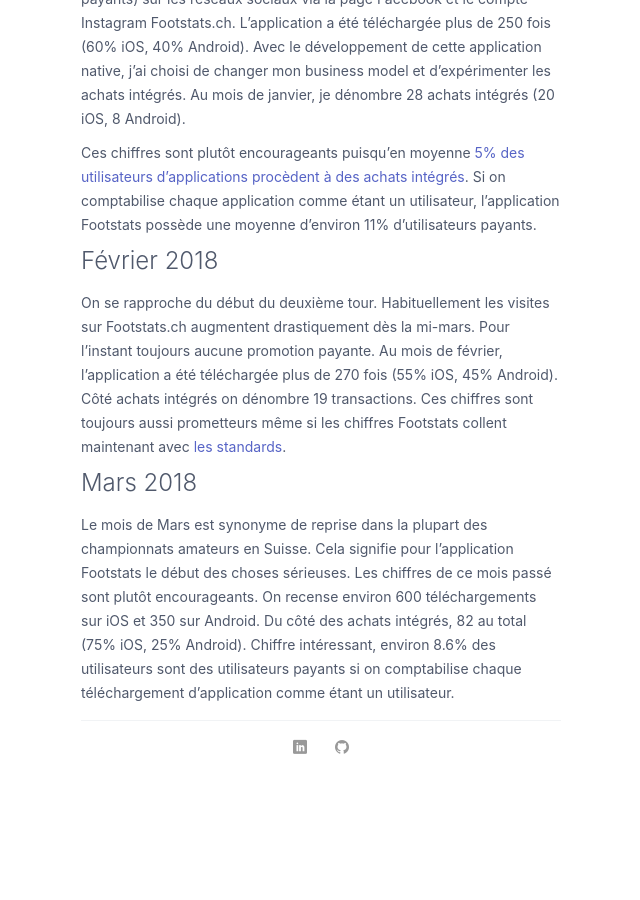
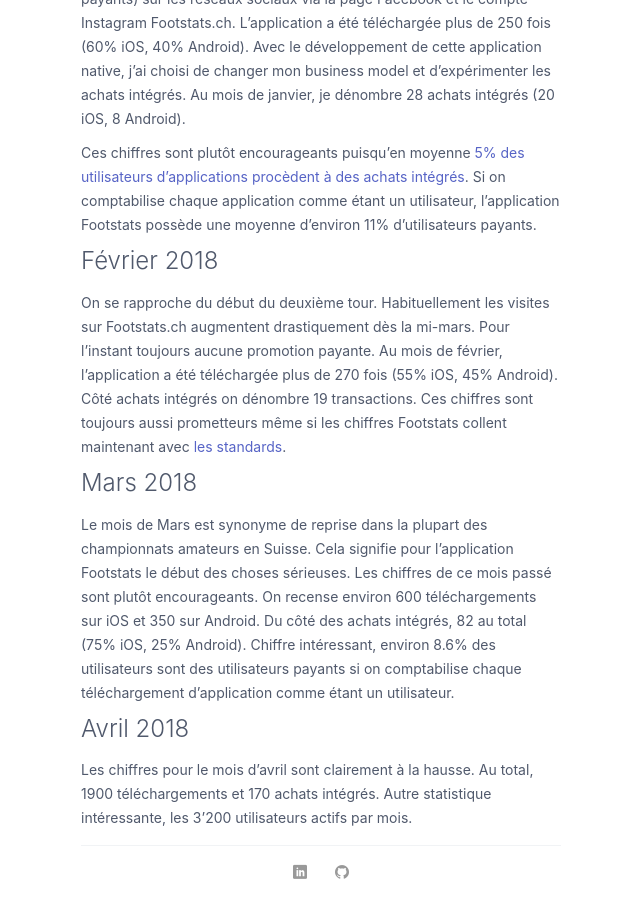
Before and after one commit to camel113/camel113.github.io, a Jekyll site: the page built from _posts/2017-11-02-lancement-d-un-nouveau-produit-avec-mvp.md, in a window 1280 px wide and 900 px high, scrolled down 2938 px. Shown: the whole window, without its empty margins (319-959 px from the left). Built offline with Jekyll 4.4.1, drawn with Linux system fonts in a browser that asks for light colours; some web fonts are replaced; a script that is not in the unit is left out; before the commit the page ends 3713 px from its top, so only the background shows below that.

Commit message:
Update MVP post

```diff
--- a/_posts/2017-11-02-lancement-d-un-nouveau-produit-avec-mvp.md
+++ b/_posts/2017-11-02-lancement-d-un-nouveau-produit-avec-mvp.md
@@ -48,3 +48,6 @@ On se rapproche du début du deuxième tour. Habituellement les visites sur Foot
 
 #### Mars 2018
 Le mois de Mars est synonyme de reprise dans la plupart des championnats amateurs en Suisse. Cela signifie pour l'application Footstats le début des choses sérieuses. Les chiffres de ce mois passé sont plutôt encourageants. On recense environ 600 téléchargements sur iOS et 350 sur Android. Du côté des achats intégrés, 82 au total (75% iOS, 25% Android). Chiffre intéressant, environ 8.6% des utilisateurs sont des utilisateurs payants si on comptabilise chaque téléchargement d'application comme étant un utilisateur.
+
+#### Avril 2018
+Les chiffres pour le mois d'avril sont clairement à la hausse. Au total, 1900 téléchargements et 170 achats intégrés. Autre statistique intéressante, les 3'200 utilisateurs actifs par mois.
```
